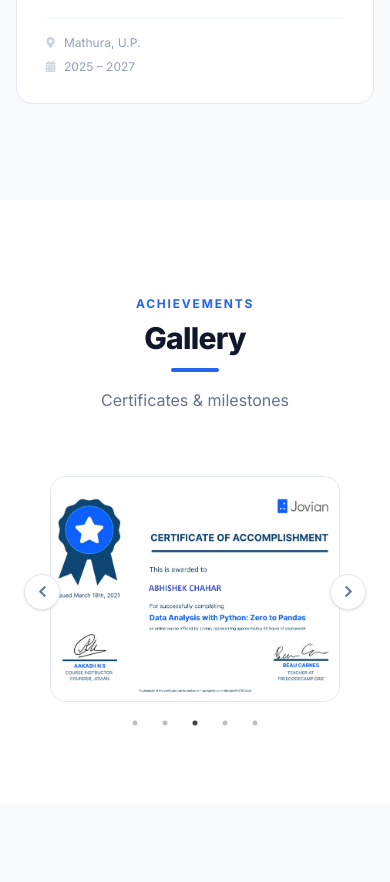
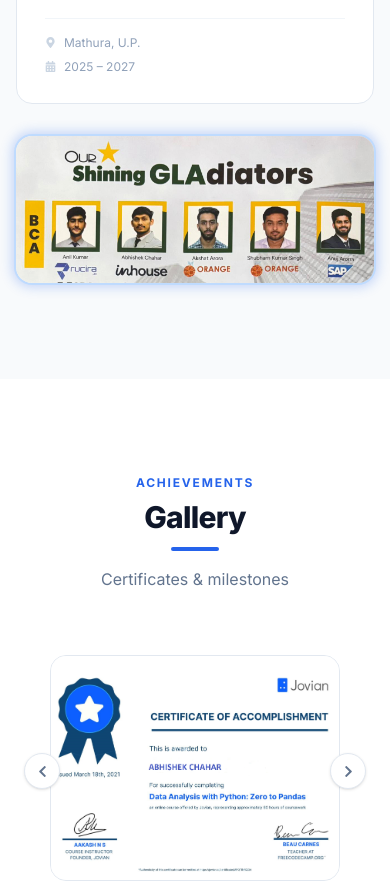
Before and after one commit to abhishekChaharJaat/portfolio, a Next.js app: page / in a window 390 px wide. Shown: the part 9340-10222 px from the top of the page. Built offline with nearby package versions, Linux system fonts and the light colour scheme.

Commit message:
mobile fixes

```diff
--- a/app/globals.css
+++ b/app/globals.css
@@ -33,3 +33,53 @@
   0%, 100% { transform: translateY(0px); }
   50%       { transform: translateY(-12px); }
 }
+
+/* ── Page loader (CSS-driven, no hydration delay) ── */
+#page-loader {
+  position: fixed;
+  inset: 0;
+  z-index: 9999;
+  background: #0F172A;
+  display: flex;
+  flex-direction: column;
+  align-items: center;
+  justify-content: center;
+  animation: loaderOut 0.4s ease forwards 1.9s;
+  pointer-events: none;
+}
+@keyframes loaderOut {
+  to { opacity: 0; }
+}
+
+#page-loader .ldr-monogram {
+  opacity: 0;
+  transform: scale(0.75);
+  animation: ldrScaleIn 0.5s ease forwards 0.05s;
+}
+#page-loader .ldr-ring {
+  animation: spin 1s linear infinite;
+}
+#page-loader .ldr-name {
+  opacity: 0;
+  transform: translateY(10px);
+  animation: ldrSlideUp 0.45s ease forwards 0.15s;
+}
+#page-loader .ldr-role {
+  opacity: 0;
+  transform: translateY(8px);
+  animation: ldrSlideUp 0.45s ease forwards 0.25s;
+}
+#page-loader .ldr-bar-fill {
+  width: 0;
+  animation: ldrBarFill 0.95s ease forwards 0.75s;
+}
+
+@keyframes ldrScaleIn {
+  to { opacity: 1; transform: scale(1); }
+}
+@keyframes ldrSlideUp {
+  to { opacity: 1; transform: translateY(0); }
+}
+@keyframes ldrBarFill {
+  to { width: 100%; }
+}
--- a/app/layout.jsx
+++ b/app/layout.jsx
@@ -47,6 +47,48 @@
   return (
     <html lang="en">
       <body>
+        {/* Loader rendered as static HTML — visible on very first paint, no hydration delay */}
+        <div id="page-loader">
+          {/* Monogram + spinning ring */}
+          <div className="ldr-monogram relative flex items-center justify-center mb-7">
+            <div
+              className="ldr-ring absolute w-20 h-20 rounded-full"
+              style={{ border: "2px solid transparent", borderTopColor: "#2563EB", borderRightColor: "#2563EB" }}
+            />
+            <div
+              className="absolute w-20 h-20 rounded-full"
+              style={{ border: "1px solid #1e293b" }}
+            />
+            <div
+              className="w-14 h-14 rounded-full flex items-center justify-center"
+              style={{ background: "#2563EB", boxShadow: "0 8px 30px rgba(37,99,235,0.35)" }}
+            >
+              <span style={{ fontFamily: "'Lora', serif", fontWeight: 700, fontSize: "1.2rem", color: "#fff", fontStyle: "italic" }}>
+                AC
+              </span>
+            </div>
+          </div>
+
+          {/* Name */}
+          <div className="ldr-name" style={{ marginBottom: "4px" }}>
+            <span style={{ fontFamily: "'Lora', serif", fontWeight: 700, fontSize: "1.5rem", color: "#fff", fontStyle: "italic", letterSpacing: "0.02em" }}>
+              Abhishek Chahar
+            </span>
+          </div>
+
+          {/* Role */}
+          <div className="ldr-role" style={{ marginBottom: "2.25rem" }}>
+            <span style={{ fontSize: "0.65rem", color: "#94a3b8", fontWeight: 500, letterSpacing: "0.2em", textTransform: "uppercase" }}>
+              Software Engineer · Full Stack · AI
+            </span>
+          </div>
+
+          {/* Progress bar */}
+          <div style={{ width: "10rem", height: "2px", background: "#1e293b", borderRadius: "9999px", overflow: "hidden" }}>
+            <div className="ldr-bar-fill" style={{ height: "100%", background: "#2563EB", borderRadius: "9999px" }} />
+          </div>
+        </div>
+
         <AOSInit />
         <div className="flex min-h-screen flex-col w-full mx-auto overflow-x-hidden">
           <PageLoader />
--- a/components/Education.jsx
+++ b/components/Education.jsx
@@ -1,3 +1,4 @@
+import Image from "next/image";
 import { FaUniversity, FaMapMarkerAlt, FaCheckCircle, FaCalendarAlt, FaSpinner } from "react-icons/fa";
 
 const education = [
@@ -90,6 +91,21 @@
           ))}
         </div>
 
+        {/* GLAdiators banner */}
+        <div
+          className="relative w-full rounded-2xl overflow-hidden mt-8"
+          style={{ boxShadow: "0 0 0 2px #bfdbfe, 0 0 12px 4px #2563eb40" }}
+          data-aos="fade-up"
+        >
+          <Image
+            src="/gallery/gla-star.jpeg"
+            alt="Our Shining GLAdiators — GLA University"
+            width={1280}
+            height={480}
+            className="w-full h-auto brightness-110"
+          />
+        </div>
+
       </div>
     </section>
   );
--- a/components/PageLoader.jsx
+++ b/components/PageLoader.jsx
@@ -1,51 +1,18 @@
 "use client";
 
-import { useEffect, useState } from "react";
+import { useEffect } from "react";
 
+// The visible loader lives in layout.jsx as static HTML (rendered on first paint).
+// This component only removes it from the DOM after the CSS fade-out finishes.
 const PageLoader = () => {
-  const [visible, setVisible] = useState(true);
-  const [fadeOut, setFadeOut] = useState(false);
-
   useEffect(() => {
-    const fadeTimer = setTimeout(() => setFadeOut(true), 1500);
-    const hideTimer = setTimeout(() => setVisible(false), 1800);
-    return () => {
-      clearTimeout(fadeTimer);
-      clearTimeout(hideTimer);
-    };
+    const el = document.getElementById("page-loader");
+    if (!el) return;
+    const timer = setTimeout(() => el.remove(), 2400);
+    return () => clearTimeout(timer);
   }, []);
 
-  if (!visible) return null;
-
-  return (
-    <div
-      className={`fixed inset-0 z-[9999] bg-white flex flex-col items-center justify-center transition-opacity duration-300 ${
-        fadeOut ? "opacity-0" : "opacity-100"
-      }`}
-    >
-      {/* Logo */}
-      <div className="mb-6">
-        <span
-          style={{ fontFamily: "'Lora', serif", fontWeight: 700 }}
-          className="text-3xl italic text-[#0F172A]"
-        >
-          Abhishek Chahar
-        </span>
-      </div>
-
-      {/* Animated bar */}
-      <div className="w-48 h-1 bg-slate-100 rounded-full overflow-hidden">
-        <div className="h-full bg-[#2563EB] rounded-full animate-[loading_1.5s_ease-in-out_forwards]" />
-      </div>
-
-      <style>{`
-        @keyframes loading {
-          0%   { width: 0% }
-          100% { width: 100% }
-        }
-      `}</style>
-    </div>
-  );
+  return null;
 };
 
 export default PageLoader;
```
Also changed, not shown: public/gallery/gla-star.jpeg (added), vercel.json (added).
